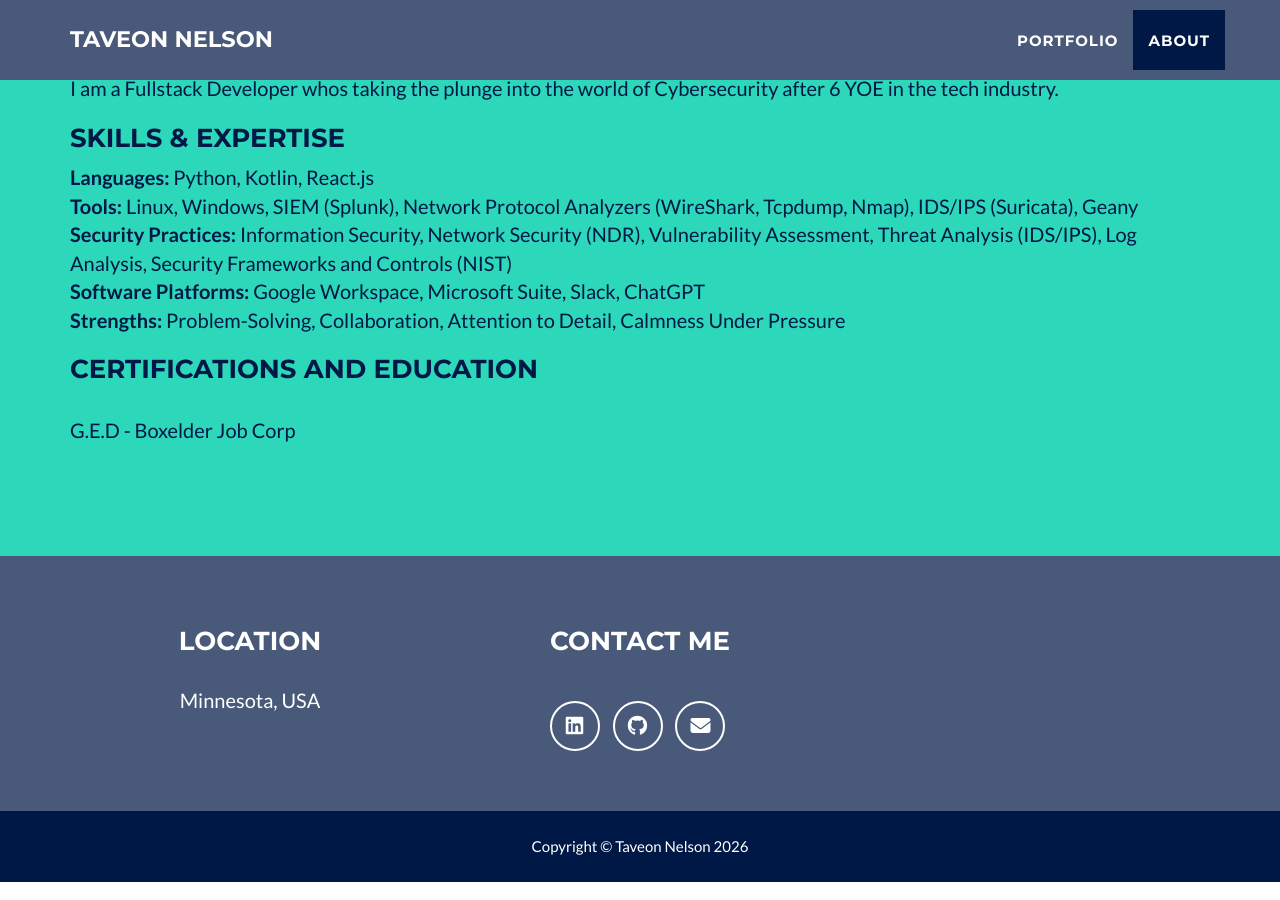
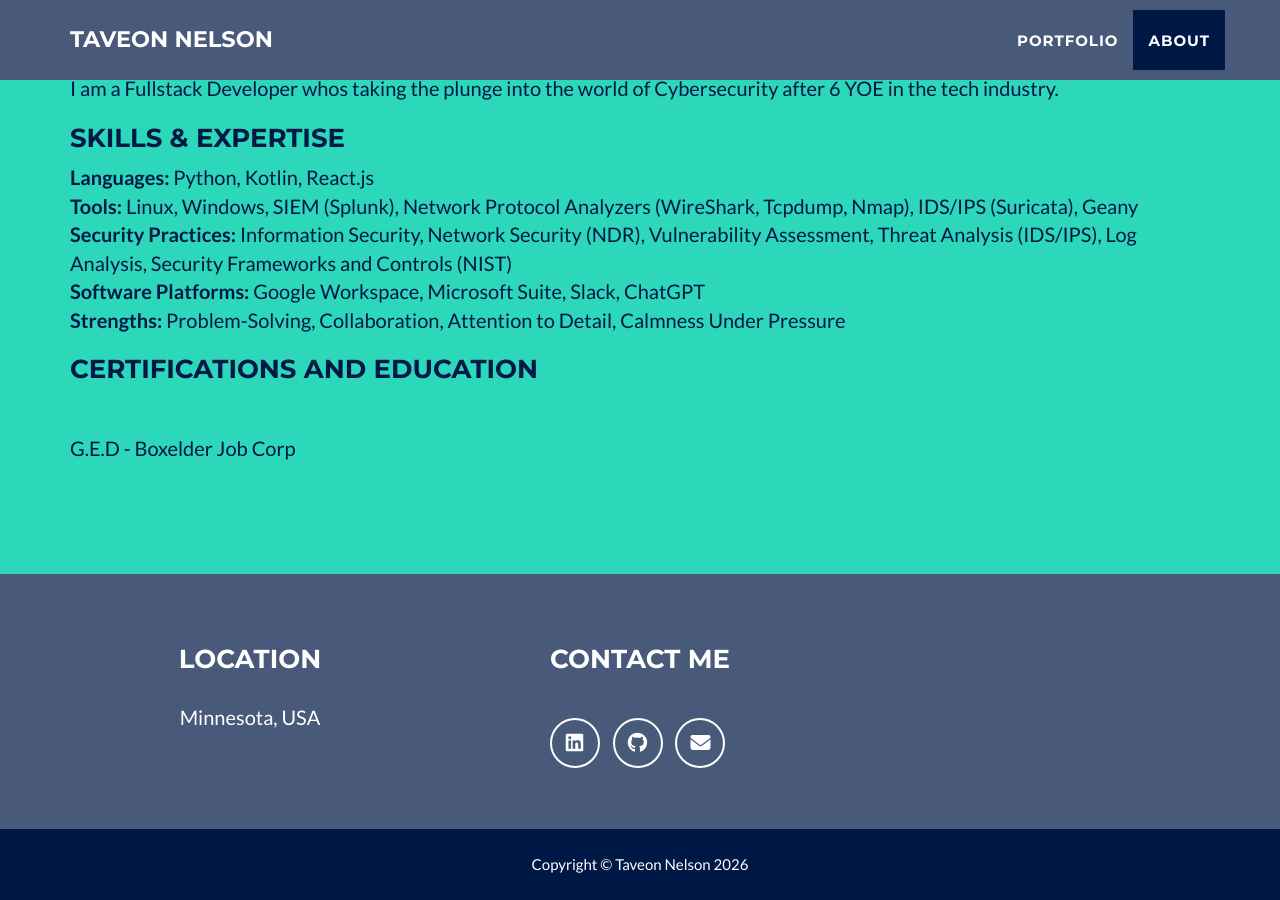
Before and after one commit to 457R0/csportfolio, a Jekyll site: the page built from _posts/2026-05-21-vitalwear.markdown, in a window 1280 px wide and 900 px high, scrolled down 2000 px. Built offline with Jekyll 4.4.1, drawn with Linux system fonts in a browser that asks for light colours.

Commit message:
Fix About section link markup

```diff
--- a/_includes/about.html
+++ b/_includes/about.html
@@ -11,20 +11,22 @@
       <div class="col-lg-12">
         <p>I am a Fullstack Developer whos taking the plunge into the world of Cybersecurity after 6 YOE in the tech industry.</p>
 
-
         <h3>Skills & Expertise</h3>
         <p><strong>Languages:</strong> Python, Kotlin, React.js<br>
           <strong>Tools:</strong> Linux, Windows, SIEM (Splunk), Network Protocol Analyzers (WireShark, Tcpdump, Nmap), IDS/IPS (Suricata), Geany<br>
           <strong>Security Practices:</strong> Information Security, Network Security (NDR), Vulnerability Assessment, Threat Analysis (IDS/IPS), Log Analysis, Security Frameworks and Controls (NIST)<br>
           <strong>Software Platforms:</strong> Google Workspace, Microsoft Suite, Slack, ChatGPT<br>
           <strong>Strengths:</strong> Problem-Solving, Collaboration, Attention to Detail, Calmness Under Pressure <br></p>
+
         <h3>Certifications and Education</h3>
-          <a href="https://coursera.org/share/e36228ddc7c9c6043f20f8025f7872a1"> Google Cybersecurity Certificate </a>
-          <br><p>G.E.D - Boxelder Job Corp</p>
+        <p>
+          <a href="https://coursera.org/share/e36228ddc7c9c6043f20f8025f7872a1" target="_blank" rel="noopener noreferrer">
+            Google Cybersecurity Certificate
+          </a>
+        </p>
+        <p>G.E.D - Boxelder Job Corp</p>
       </div>
       <div class="col-lg-8 col-lg-offset-2 text-center">
-
-        </a>
       </div>
     </div>
   </div>
```
Lines whose indentation alone changed are shown as unchanged.
